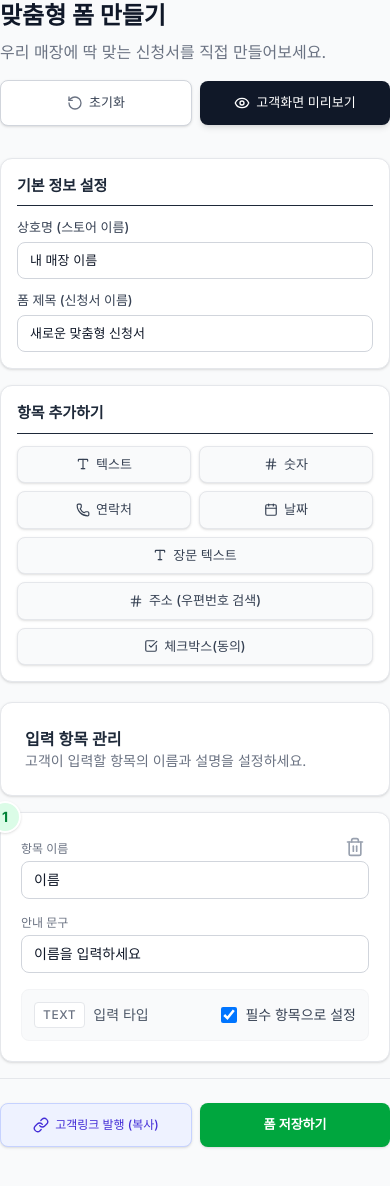
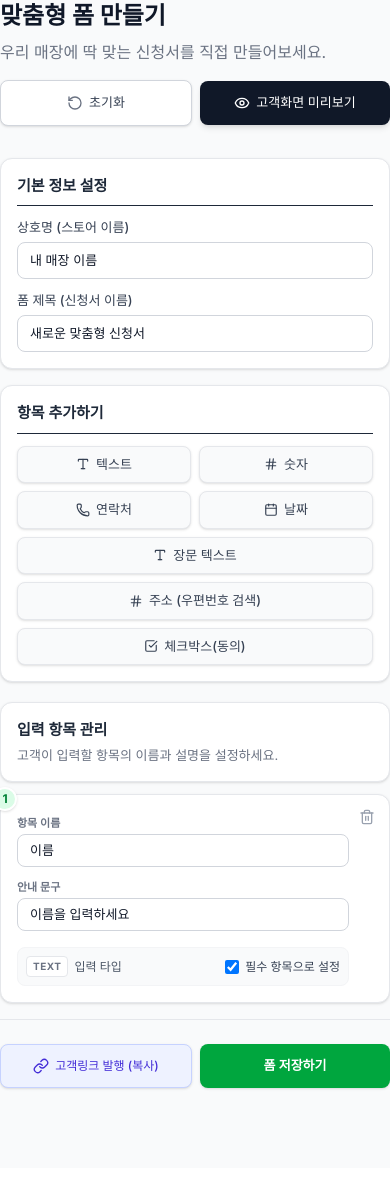
Before and after one commit to hannune-s/ssakdaform, a Next.js app: page /form-builder in a window 390 px wide. Shown: the top 1186 px of the page. Built offline with nearby package versions, Linux system fonts and the light colour scheme.

Commit message:
style: 맞춤형 폼 만들기 우측 패널(개별 입력 항목 카드)의 크기, 여백, 폰트 및 배지를 전체적으로 컴팩트하게 축소하여 모바일 사용성 대폭 개선

```diff
--- a/src/app/form-builder/page.tsx
+++ b/src/app/form-builder/page.tsx
@@ -188,69 +188,69 @@ export default function FormBuilder() {
           </div>
         </div>
 
-        {/* 오른쪽: 폼 항목 리스트 (빌더) */}
-        <div className="lg:col-span-2 space-y-4">
-          <div className="bg-white p-6 rounded-xl border border-gray-200 shadow-sm mb-4">
-            <h3 className="font-semibold text-gray-800">입력 항목 관리</h3>
-            <p className="text-sm text-gray-500">고객이 입력할 항목의 이름과 설명을 설정하세요.</p>
+        {/* 오른쪽: 입력 항목 리스트 (빌더) */}
+        <div className="lg:col-span-2 space-y-3">
+          <div className="bg-white p-4 sm:p-5 rounded-xl border border-gray-200 shadow-sm mb-3">
+            <h3 className="font-semibold text-[15px] text-gray-800">입력 항목 관리</h3>
+            <p className="text-[13px] text-gray-500 mt-1">고객이 입력할 항목의 이름과 설명을 설정하세요.</p>
           </div>
 
           {fields.length === 0 ? (
-            <div className="text-center py-12 bg-gray-50 rounded-xl border-2 border-dashed border-gray-300">
-              <p className="text-gray-500">아직 추가된 항목이 없습니다.<br/>왼쪽 메뉴에서 항목을 추가해주세요.</p>
+            <div className="text-center py-10 bg-gray-50 rounded-xl border-2 border-dashed border-gray-300">
+              <p className="text-[13px] text-gray-500">아직 추가된 항목이 없습니다.<br/>왼쪽 메뉴에서 항목을 추가해주세요.</p>
             </div>
           ) : (
             fields.map((field, index) => (
-              <div key={field.id} className="bg-white p-5 rounded-xl border border-gray-200 shadow-sm relative group">
-                <div className="absolute -left-3 -top-3 w-8 h-8 bg-green-100 text-green-700 rounded-full flex items-center justify-center font-bold text-sm border-2 border-white shadow-sm">
+              <div key={field.id} className="bg-white p-4 rounded-xl border border-gray-200 shadow-sm relative group">
+                <div className="absolute -left-2 -top-2 w-6 h-6 bg-green-100 text-green-700 rounded-full flex items-center justify-center font-bold text-[12px] border-2 border-white shadow-sm">
                   {index + 1}
                 </div>
 
                 <button
                   onClick={() => removeField(field.id)}
-                  className="absolute top-4 right-4 p-2 text-gray-400 hover:text-red-500 hover:bg-red-50 rounded-lg transition"
+                  className="absolute top-2 right-2 p-1.5 text-gray-400 hover:text-red-500 hover:bg-red-50 rounded-lg transition"
                   title="삭제"
                 >
-                  <Trash2 className="w-5 h-5" />
+                  <Trash2 className="w-4 h-4" />
                 </button>
 
-                <div className="grid grid-cols-1 md:grid-cols-2 gap-4 mt-2">
+                <div className="grid grid-cols-1 md:grid-cols-2 gap-3 mt-1 pr-6">
                   <div>
-                    <label className="block text-xs font-medium text-gray-500 mb-1">항목 이름</label>
+                    <label className="block text-[11px] font-semibold text-gray-500 mb-0.5">항목 이름</label>
                     <input
                       type="text"
                       value={field.label}
                       onChange={(e) => updateField(field.id, 'label', e.target.value)}
                       placeholder="예: 연락처, 방문일자 등"
-                      className="w-full px-3 py-2 border border-gray-300 rounded-lg focus:ring-2 focus:ring-green-500 outline-none text-sm"
+                      className="w-full px-3 py-1.5 border border-gray-300 rounded-lg focus:ring-2 focus:ring-green-500 outline-none text-[13px]"
                     />
                   </div>
                   <div>
-                    <label className="block text-xs font-medium text-gray-500 mb-1">안내 문구</label>
+                    <label className="block text-[11px] font-semibold text-gray-500 mb-0.5">안내 문구</label>
                     <input
                       type="text"
                       value={field.placeholder}
                       onChange={(e) => updateField(field.id, 'placeholder', e.target.value)}
                       placeholder="입력칸 안에 희미하게 보일 문구"
-                      className="w-full px-3 py-2 border border-gray-300 rounded-lg focus:ring-2 focus:ring-green-500 outline-none text-sm"
+                      className="w-full px-3 py-1.5 border border-gray-300 rounded-lg focus:ring-2 focus:ring-green-500 outline-none text-[13px]"
                     />
                   </div>
 
-                  <div className="md:col-span-2 flex items-center justify-between bg-gray-50 p-3 rounded-lg border border-gray-100">
-                    <div className="flex items-center gap-2">
-                      <span className="text-xs font-medium text-gray-500 bg-white px-2 py-1 rounded border border-gray-200 uppercase tracking-wider">
+                  <div className="md:col-span-2 flex items-center justify-between bg-gray-50 p-2 sm:px-3 sm:py-2 rounded-lg border border-gray-100 mt-1">
+                    <div className="flex items-center gap-1.5">
+                      <span className="text-[10px] font-bold text-gray-500 bg-white px-1.5 py-0.5 rounded border border-gray-200 uppercase tracking-wider">
                         {field.type}
                       </span>
-                      <span className="text-sm text-gray-600">입력 타입</span>
+                      <span className="text-[12px] text-gray-600 font-medium">입력 타입</span>
                     </div>
-                    <label className="flex items-center gap-2 cursor-pointer">
+                    <label className="flex items-center gap-1.5 cursor-pointer">
                       <input
                         type="checkbox"
                         checked={field.required}
                         onChange={(e) => updateField(field.id, 'required', e.target.checked)}
-                        className="w-4 h-4 text-green-600 rounded focus:ring-green-500 cursor-pointer"
+                        className="w-3.5 h-3.5 text-green-600 rounded focus:ring-green-500 cursor-pointer"
                       />
-                      <span className="text-sm font-medium text-gray-700 select-none">필수 항목으로 설정</span>
+                      <span className="text-[12px] font-medium text-gray-700 select-none">필수 항목으로 설정</span>
                     </label>
                   </div>
                 </div>
```
